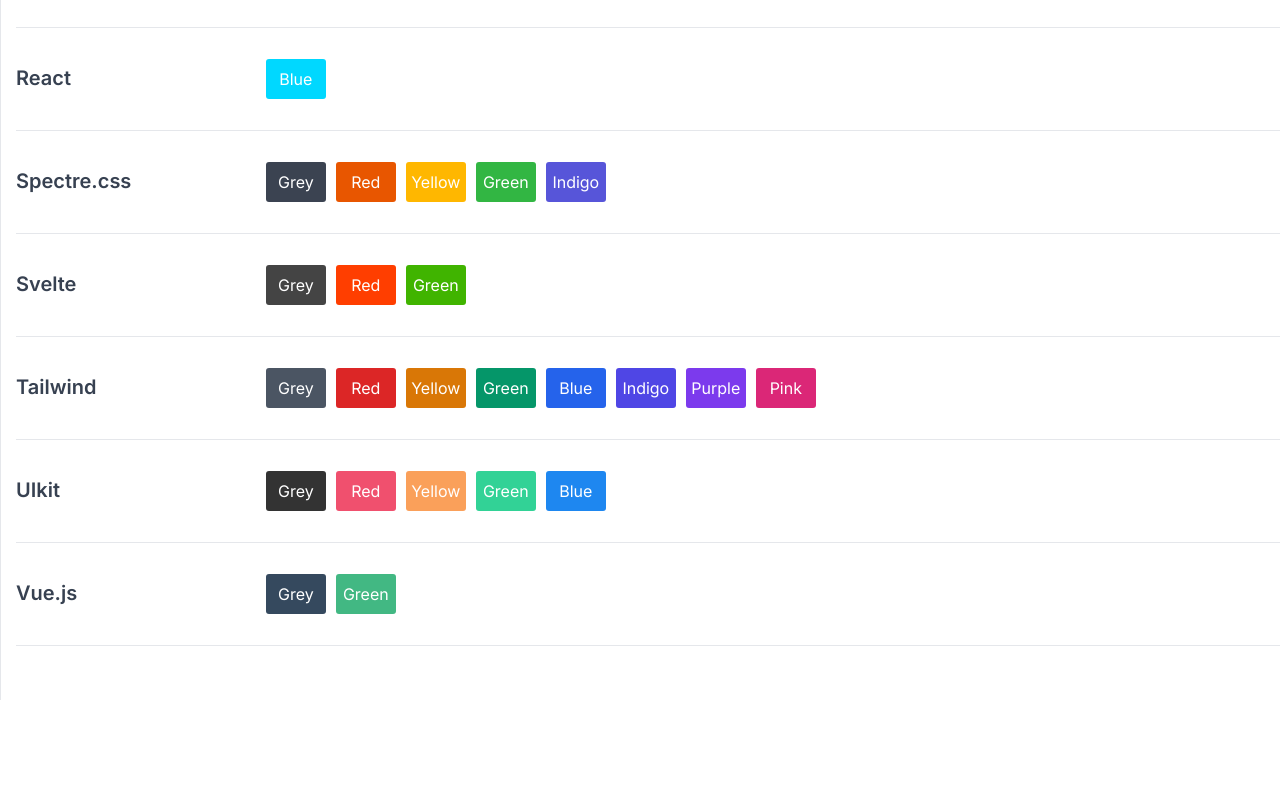
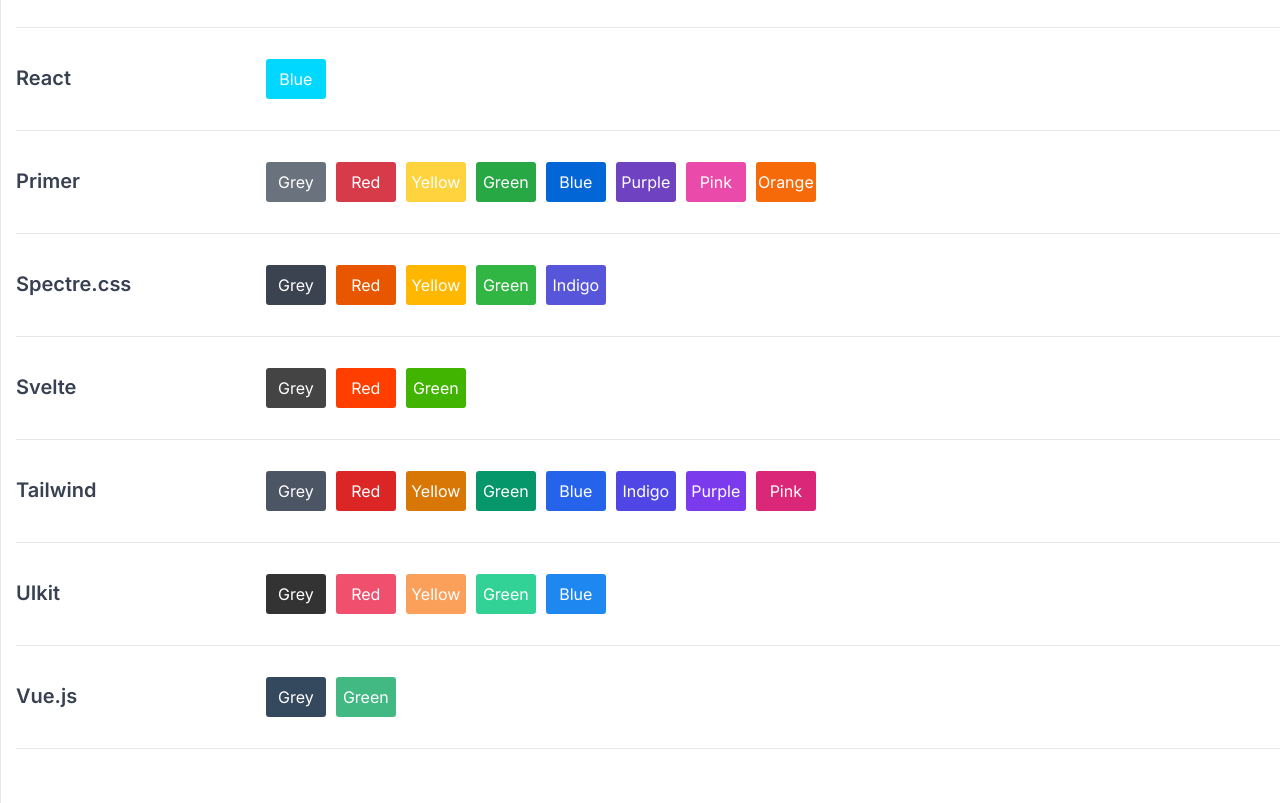
Before and after one commit to jqueryscript/frameworkcolors, a plain HTML site: page index.html in a window 1280 px wide. Shown: the part 1960-2763 px from the top of the page. Before the commit the page ends 2660 px from the top, so only its background shows below. Drawn offline with nearby package versions, Linux system fonts and the light colour scheme.

Commit message:
Update index.html

```diff
--- a/index.html
+++ b/index.html
@@ -162,6 +162,19 @@
     <li style="background-color:#00d8ff" data-clipboard-text="#00d8ff" class="copy">Blue</li>
   </ol>
 </article>
+<article class="colors primer">
+  <header><h2>Primer</h2></header>
+  <ol>
+    <li style="background-color:#6A737D" data-clipboard-text="#6A737D" class="copy">Grey</li>
+    <li style="background-color:#D73A49" data-clipboard-text="#D73A49" class="copy">Red</li>
+    <li style="background-color:#FFD33D" data-clipboard-text="#FFD33D" class="copy">Yellow</li>
+    <li style="background-color:#28A745" data-clipboard-text="#28A745" class="copy">Green</li>
+    <li style="background-color:#0366D6" data-clipboard-text="#0366D6" class="copy">Blue</li>
+    <li style="background-color:#6F42C1" data-clipboard-text="#6F42C1" class="copy">Purple</li>
+    <li style="background-color:#EA4AAA" data-clipboard-text="#EA4AAA" class="copy">Pink</li>
+    <li style="background-color:#F66A0A" data-clipboard-text="#F66A0A" class="copy">Orange</li>
+  </ol>
+</article>
 <article class="colors spectre">
   <header><h2>Spectre.css</h2></header>
   <ol>
```
